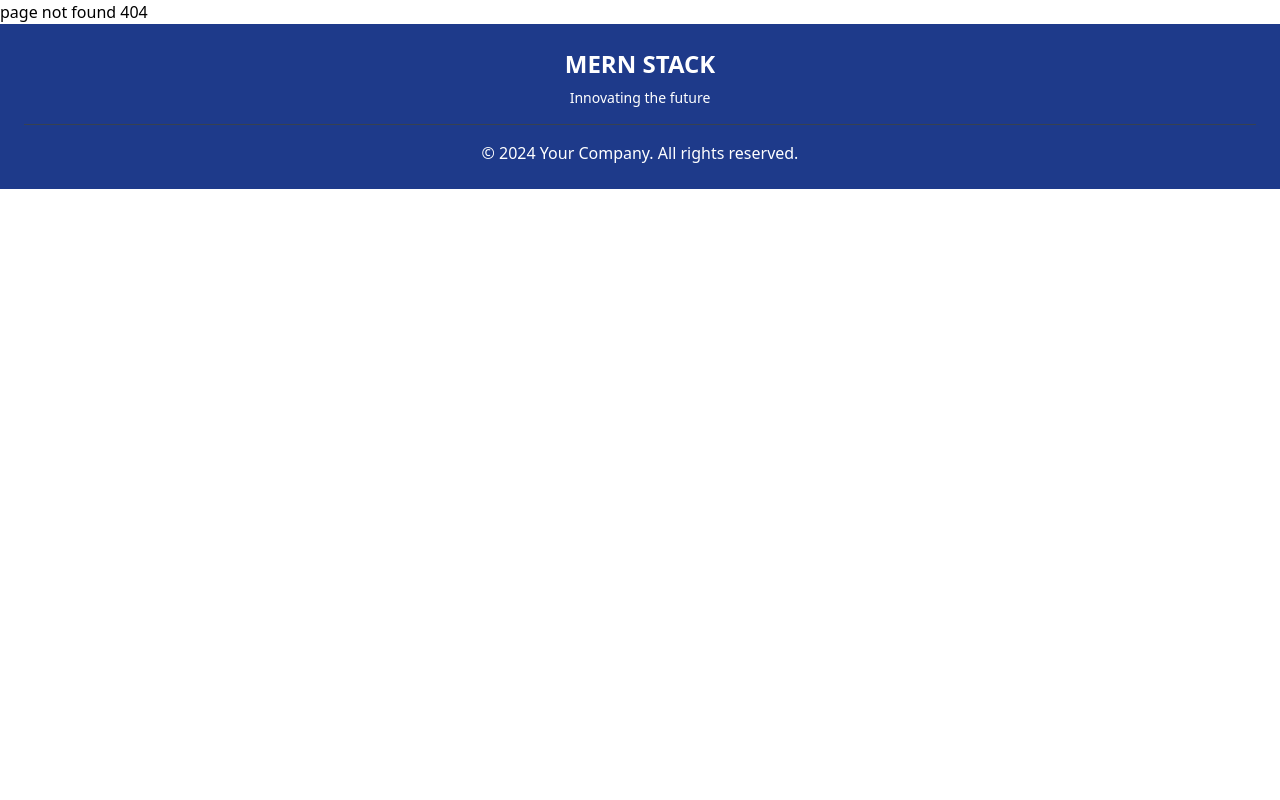
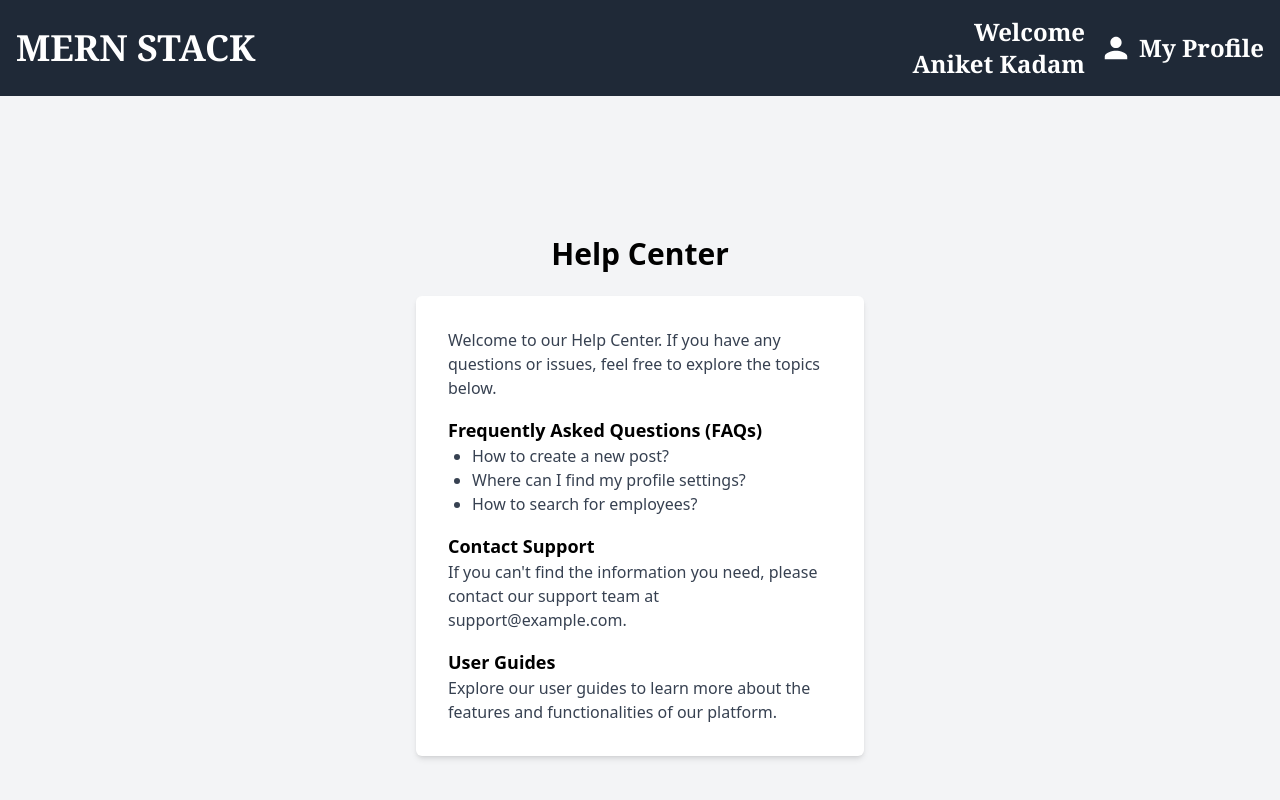
Before and after one commit to aniket2727/Employee-Portal, a React (Create React App) app in the folder client/: page /help in a window 1280 px wide. Before the commit this address had no page. Shown: the top 800 px of the page. Built offline with nearby package versions, Linux system fonts and the light colour scheme.

Commit message:
help opetions is added

```diff
--- a/client/src/App.js
+++ b/client/src/App.js
@@ -10,6 +10,7 @@ import OrganizationComponets from './Componets/OrganizationsInfo/OrganizationCom
 import MyCompanyprojects from './Componets/MyprojectsComponets/MyCompanyprojects';
 import UpcommigprojectComponets from './Componets/Upcommingprojects/UpcommigprojectComponets';
 import CompanyManagementComponents from './Componets/Companymanagement/CompanymanagementComponets';
+import HelpComponents from './Componets/Help/HelpComponets';
 import FooterComponents from './Componets/Footer/Footercoponets';
 function App() {
   return (
@@ -26,6 +27,7 @@ function App() {
           <Route path="/company-project-upcommming" element={<UpcommigprojectComponets/>} />
           <Route path="/company-management" element={<CompanyManagementComponents/>} />
           <Route path="/orgaziation" element={<OrganizationComponets/>} />
+          <Route path="/help" element={<HelpComponents/>} />
           <Route path="/" element={<Navigate to="/login" />} />
           <Route path="*" element={<div>page not found 404</div>} />
         </Routes>
--- /dev/null
+++ b/client/src/Componets/Help/HelpComponets.js
@@ -0,0 +1,37 @@
+import React from 'react';
+import HeaderComponets from '../header/HeaderComponets';
+const HelpComponents = () => {
+    return (
+        <>
+            <HeaderComponets />
+            <div className="min-h-screen flex items-center justify-center flex-col bg-gray-100">
+                <h1 className="text-3xl font-bold mb-6">Help Center</h1>
+                <div className="bg-white p-8 rounded-md w-full max-w-md shadow-md">
+                    <p className="mb-4 text-gray-700">
+                        Welcome to our Help Center. If you have any questions or issues, feel free to explore the topics below.
+                    </p>
+
+                    <h2 className="text-lg font-semibold mt-4">Frequently Asked Questions (FAQs)</h2>
+                    <ul className="list-disc pl-6 mb-4 text-gray-700">
+                        <li>How to create a new post?</li>
+                        <li>Where can I find my profile settings?</li>
+                        <li>How to search for employees?</li>
+                        {/* Add more FAQ items as needed */}
+                    </ul>
+
+                    <h2 className="text-lg font-semibold mt-4">Contact Support</h2>
+                    <p className="mb-4 text-gray-700">
+                        If you can't find the information you need, please contact our support team at support@example.com.
+                    </p>
+
+                    <h2 className="text-lg font-semibold mt-4">User Guides</h2>
+                    <p className="text-gray-700">
+                        Explore our user guides to learn more about the features and functionalities of our platform.
+                    </p>
+                </div>
+            </div>
+        </>
+    );
+}
+
+export default HelpComponents;
```
